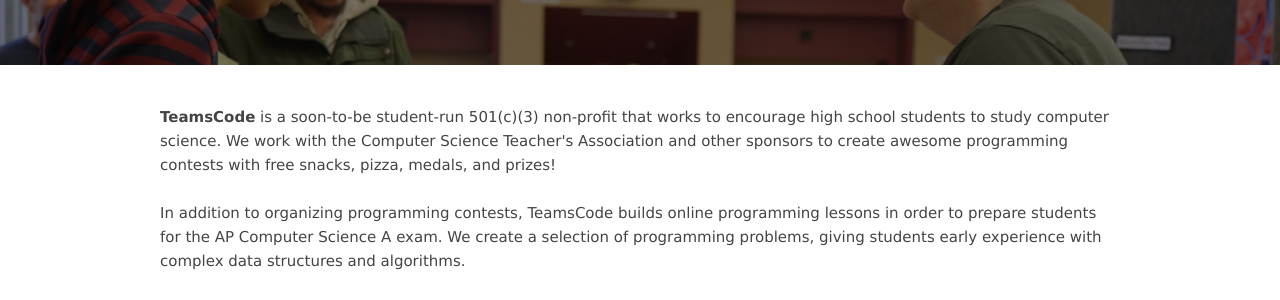
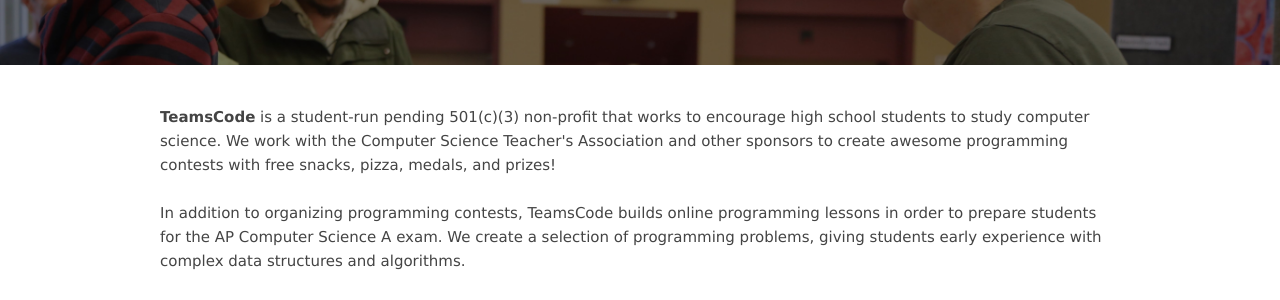
Before and after one commit to teamscode/teamscode.github.io, a Jekyll site: the page built from about.html, in a window 1280 px wide and 900 px high. Shown: the part 254-554 px from the top of the window. Built offline with Jekyll 4.4.1, drawn with Linux system fonts in a browser that asks for light colours; nearby versions of some CDN libraries.

Commit message:
changed word on about

```diff
--- a/about.html
+++ b/about.html
@@ -16,7 +16,7 @@ header: About
 <!--<div class="about-content-a"></div>-->
 <div class="site-max-width">
   <div class="p" style="max-width:960px">
-    <b>TeamsCode</b> is a soon-to-be student-run 501(c)(3) non-profit that works to
+    <b>TeamsCode</b> is a student-run pending 501(c)(3) non-profit that works to
     encourage high school students to study computer science. We work with the
     Computer Science Teacher's Association and other sponsors to create awesome
     programming contests with free snacks, pizza, medals, and prizes!
```
